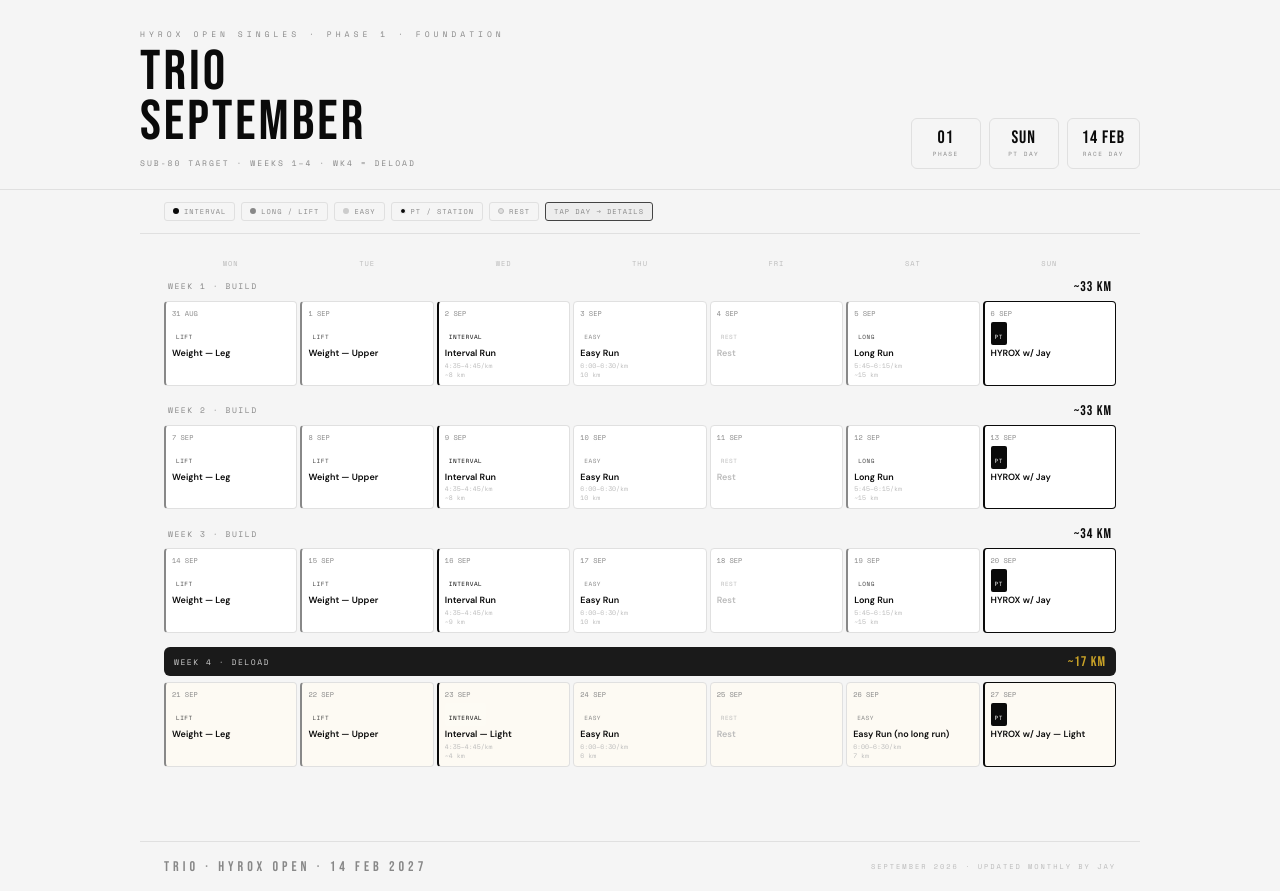
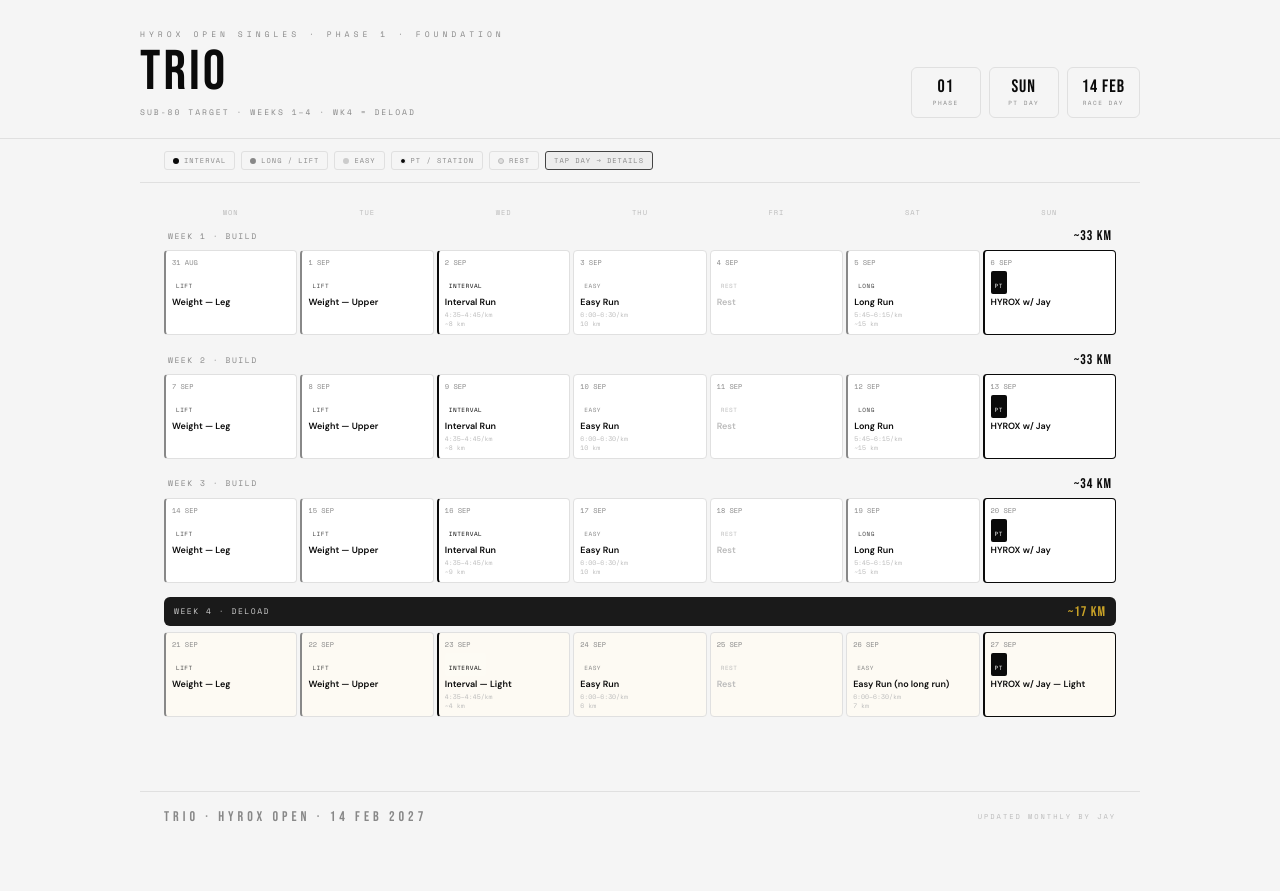
Before and after one commit to nsuttichaivarakul-cyber/Trio, a plain HTML site: page index.html in a window 1280 px wide. After the commit the page ends 841 px from the top, so only its background shows below. Drawn offline with nearby package versions, Linux system fonts and the light colour scheme.

Commit message:
index.html

```diff
--- a/index.html
+++ b/index.html
@@ -3,7 +3,7 @@
 <head>
 <meta charset="UTF-8"/>
 <meta name="viewport" content="width=device-width, initial-scale=1.0"/>
-<title>Trio · September</title>
+<title>Trio</title>
 <link href="https://fonts.googleapis.com/css2?family=Bebas+Neue&family=Space+Mono:wght@400;700&family=DM+Sans:wght@300;400;500;600&display=swap" rel="stylesheet">
 <style>
 *{box-sizing:border-box;margin:0;padding:0;}
@@ -114,7 +114,7 @@
   <div class="h-inner">
     <div>
       <div class="h-eye">HYROX OPEN SINGLES · PHASE 1 · FOUNDATION</div>
-      <div class="h-title">TRIO<br>SEPTEMBER</div>
+      <div class="h-title">TRIO</div>
       <div class="h-sub">SUB-80 TARGET · WEEKS 1–4 · WK4 = DELOAD</div>
     </div>
     <div class="h-right">
@@ -141,7 +141,7 @@
 
 <footer>
   <div class="f-brand">TRIO · HYROX OPEN · 14 FEB 2027</div>
-  <div class="f-meta">SEPTEMBER 2026 · UPDATED MONTHLY BY JAY</div>
+  <div class="f-meta">UPDATED MONTHLY BY JAY</div>
 </footer>
 
 <script>
```
